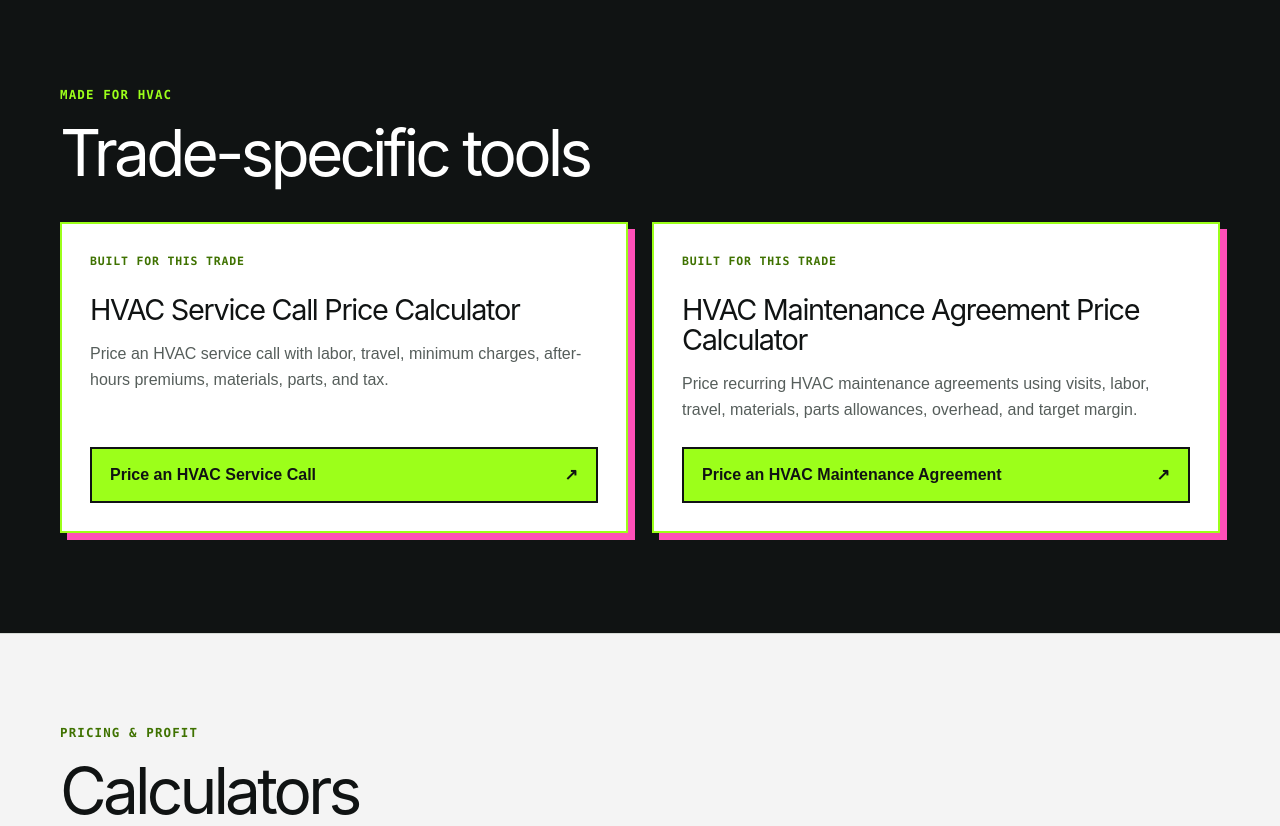
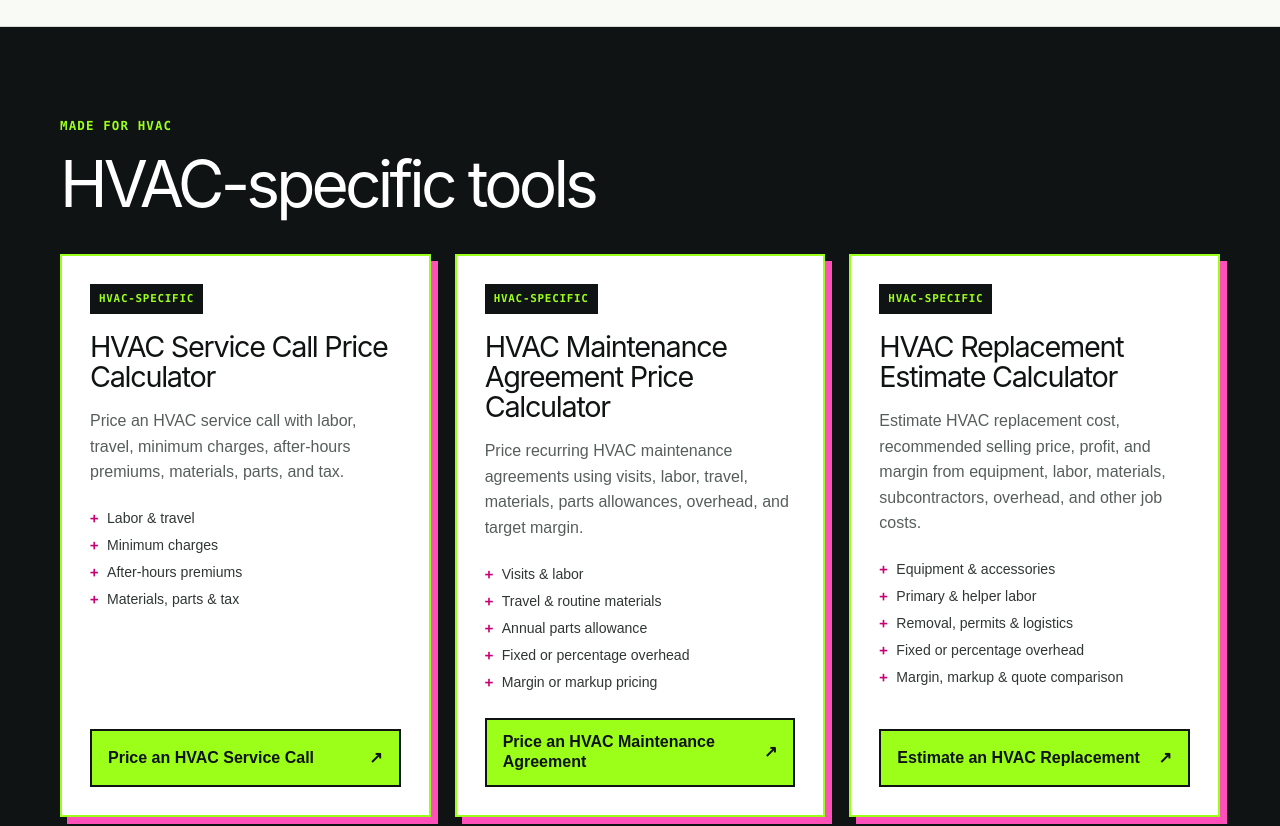
Before and after one commit to jakevans90/jakegenerates, a Next.js app: page /professions/hvac in a window 1280 px wide. Shown: the part 700-1526 px from the top of the page. Built offline with nearby package versions, Linux system fonts and the light colour scheme; no server answers.

Commit message:
Add HVAC replacement calculator to profession hub

```diff
--- a/src/app/globals.css
+++ b/src/app/globals.css
@@ -131,16 +131,21 @@ a:focus-visible { outline: 3px solid var(--pink); outline-offset: 4px; }
 .profession-specific .kicker, .profession-generators .kicker { color: var(--green); }
 .profession-group-heading { margin-bottom: 38px; }
 .profession-tool-grid { display: grid; grid-template-columns: repeat(3, minmax(0, 1fr)); gap: 24px; }
-.profession-tool-grid-featured { grid-template-columns: repeat(2, minmax(0, 1fr)); }
+.profession-tool-grid-featured { grid-template-columns: repeat(3, minmax(0, 1fr)); }
 .profession-tool-card { min-width: 0; min-height: 285px; display: flex; flex-direction: column; padding: 28px; border: 1px solid var(--border); background: var(--surface); box-shadow: 6px 6px 0 var(--green); }
 .profession-tool-card h3 { margin: 0 0 16px; color: var(--ink); font-family: var(--font-geist-sans); font-size: 1.8rem; line-height: 1.05; letter-spacing: -.045em; }
 .profession-tool-card p { margin: 0 0 24px; color: var(--muted); line-height: 1.6; }
 .profession-tool-card a { display: inline-flex; justify-content: space-between; gap: 18px; margin-top: auto; padding-top: 17px; border-top: 2px solid var(--ink); font-weight: 900; }
 .profession-tool-card a:hover { color: var(--pink-deep); }
-.profession-tool-card-featured { min-height: 260px; border: 2px solid var(--green); box-shadow: 7px 7px 0 var(--pink); }
-.profession-tool-card-featured a { min-height: 56px; align-items: center; justify-content: space-between; padding: 12px 18px; border: 2px solid var(--ink); background: var(--green); color: var(--ink); transition: background var(--transition), color var(--transition); }
+.profession-tool-card-featured { min-height: 440px; border: 2px solid var(--green); box-shadow: 7px 7px 0 var(--pink); transition: transform var(--transition), box-shadow var(--transition); }
+.profession-tool-card-featured:hover { transform: translate(3px, 3px); box-shadow: 4px 4px 0 var(--pink); }
+.profession-tool-card-featured a { min-height: 58px; align-items: center; justify-content: space-between; gap: 12px; padding: 12px 16px; border: 2px solid var(--ink); background: var(--green); color: var(--ink); line-height: 1.3; transition: background var(--transition), color var(--transition); }
 .profession-tool-card-featured a:hover { background: var(--ink); color: var(--green); }
-.profession-tool-label { color: var(--green-deep) !important; font-family: var(--font-geist-mono); font-size: .72rem; font-weight: 800; letter-spacing: .07em; text-transform: uppercase; }
+.profession-tool-label { align-self: flex-start; margin-bottom: 18px !important; padding: 6px 9px; background: var(--ink); color: var(--green) !important; font-family: var(--font-geist-mono); font-size: .68rem; font-weight: 800; letter-spacing: .07em; line-height: 1; text-transform: uppercase; }
+.profession-tool-features { display: grid; gap: 8px; margin: 0 0 26px; padding: 0; color: #303635; list-style: none; }
+.profession-tool-features li { position: relative; padding-left: 17px; font-size: .88rem; line-height: 1.35; }
+.profession-tool-features li::before { content: "+"; position: absolute; left: 0; color: var(--pink-deep); font-family: var(--font-geist-mono); font-weight: 900; }
+.profession-tool-card-featured a span[aria-hidden="true"] { flex: 0 0 auto; }
 .profession-generators { background: var(--ink); color: white; }
 .profession-generators .profession-tool-card { border-color: #424847; background: var(--ink-soft); box-shadow: 6px 6px 0 var(--pink); }
 .profession-generators .profession-tool-card h3 { color: white; }
@@ -234,6 +239,7 @@ a:focus-visible { outline: 3px solid var(--pink); outline-offset: 4px; }
   .professions-section, .profession-group { padding-block: 76px 84px; }
   .professions-heading h2, .profession-group-heading h2 { font-size: clamp(1.85rem, 7.5vw, 2.25rem); }
   .profession-card, .profession-tool-card { padding: 24px 21px; }
+  .profession-tool-card-featured { min-height: 0; }
   .profession-hero { padding: 48px 0 68px; }
   .profession-back { margin-bottom: 38px; }
   .profession-hero h1 { font-size: clamp(3rem, 15vw, 4.25rem); }
--- a/src/app/professions/[slug]/page.tsx
+++ b/src/app/professions/[slug]/page.tsx
@@ -41,8 +41,8 @@ export default async function ProfessionPage({ params }: ProfessionPageProps) {
     </div></section>
 
     {specificTools.length > 0 && <section className="profession-group profession-specific"><div className="shell">
-      <div className="profession-group-heading"><p className="kicker">Made for {profession.name}</p><h2>Trade-specific tools</h2></div>
-      <div className="profession-tool-grid profession-tool-grid-featured">{specificTools.map((tool) => <ProfessionToolCard tool={tool} featured key={tool.id} />)}</div>
+      <div className="profession-group-heading"><p className="kicker">Made for {profession.name}</p><h2>{profession.specificToolsTitle ?? "Trade-specific tools"}</h2></div>
+      <div className="profession-tool-grid profession-tool-grid-featured">{specificTools.map((tool) => <ProfessionToolCard tool={tool} featured featuredLabel={`${profession.name}-specific`} key={tool.id} />)}</div>
     </div></section>}
 
     <section className="profession-group"><div className="shell">
--- a/src/components/profession-tool-card.tsx
+++ b/src/components/profession-tool-card.tsx
@@ -1,10 +1,13 @@
 import type { Tool } from "@/data/tools";
 
-export function ProfessionToolCard({ tool, featured = false }: { tool: Tool; featured?: boolean }) {
+export function ProfessionToolCard({ tool, featured = false, featuredLabel = "Built for this trade" }: { tool: Tool; featured?: boolean; featuredLabel?: string }) {
   return <article className={`profession-tool-card${featured ? " profession-tool-card-featured" : ""}`}>
-    {featured && <p className="profession-tool-label">Built for this trade</p>}
+    {featured && <p className="profession-tool-label">{featuredLabel}</p>}
     <h3>{tool.name}</h3>
     <p>{tool.description}</p>
+    {featured && <ul className="profession-tool-features" aria-label={`${tool.name} highlights`}>
+      {tool.features.map((feature) => <li key={feature}>{feature}</li>)}
+    </ul>}
     <a href={tool.url} target="_blank" rel="noreferrer">{tool.cta} <span aria-hidden="true">↗</span><span className="sr-only"> (opens in a new tab)</span></a>
   </article>;
 }
--- a/src/data/tools.ts
+++ b/src/data/tools.ts
@@ -23,6 +23,7 @@ export type Profession = {
   cardDescription: string;
   description: string;
   metaDescription: string;
+  specificToolsTitle?: string;
 };
 
 const fieldTrades = ["hvac", "electricians", "plumbers", "handyman"] as const;
@@ -35,7 +36,8 @@ export const tools: readonly Tool[] = [
   { id: "break-even-calculator", name: "Break-Even Calculator", category: "calculator", question: "What do I need to break even?", description: "See how many jobs, how much revenue, or how many billable hours you need to cover costs and hit a profit target.", features: ["Per-job break-even", "Billable-hours break-even", "Contribution margin", "Target-profit jobs, hours & revenue", "Local draft recovery"], cta: "Calculate Break-Even", url: "https://break-even.jakegenerates.com/", professions: allProfessions },
   { id: "job-profit-calculator", name: "Job Profit Calculator", category: "calculator", question: "What did the job actually make?", description: "See what a job actually made after labor, parts, subcontractors, travel, processing fees, and overhead.", features: ["Full job cost", "Profit & margin", "Break-even revenue", "Target pricing"], cta: "Calculate Job Profit", url: "https://job-profit.jakegenerates.com/", professions: allProfessions },
   { id: "hvac-service-call-price-calculator", name: "HVAC Service Call Price Calculator", category: "calculator", question: "What should this service call cost?", description: "Price an HVAC service call with labor, travel, minimum charges, after-hours premiums, materials, parts, and tax.", features: ["Labor & travel", "Minimum charges", "After-hours premiums", "Materials, parts & tax"], cta: "Price an HVAC Service Call", url: "https://hvac-service-call.jakegenerates.com/", professions: ["hvac"], professionSpecific: "hvac" },
-  { id: "hvac-maintenance-agreement-price-calculator", name: "HVAC Maintenance Agreement Price Calculator", category: "calculator", question: "What should this maintenance agreement cost?", description: "Price recurring HVAC maintenance agreements using visits, labor, travel, materials, parts allowances, overhead, and target margin.", features: ["Visits per year", "Labor hours & cost", "Travel & routine materials", "Annual parts allowance", "Fixed or percentage overhead", "Margin or markup pricing", "Monthly & per-visit equivalents", "Current agreement comparison"], cta: "Price an HVAC Maintenance Agreement", url: "https://hvac-maintenance.jakegenerates.com/", professions: ["hvac"], professionSpecific: "hvac" },
+  { id: "hvac-maintenance-agreement-price-calculator", name: "HVAC Maintenance Agreement Price Calculator", category: "calculator", question: "What should this maintenance agreement cost?", description: "Price recurring HVAC maintenance agreements using visits, labor, travel, materials, parts allowances, overhead, and target margin.", features: ["Visits & labor", "Travel & routine materials", "Annual parts allowance", "Fixed or percentage overhead", "Margin or markup pricing"], cta: "Price an HVAC Maintenance Agreement", url: "https://hvac-maintenance.jakegenerates.com/", professions: ["hvac"], professionSpecific: "hvac" },
+  { id: "hvac-replacement-estimate-calculator", name: "HVAC Replacement Estimate Calculator", category: "calculator", question: "What should I charge for this replacement?", description: "Estimate HVAC replacement cost, recommended selling price, profit, and margin from equipment, labor, materials, subcontractors, overhead, and other job costs.", features: ["Equipment & accessories", "Primary & helper labor", "Removal, permits & logistics", "Fixed or percentage overhead", "Margin, markup & quote comparison"], cta: "Estimate an HVAC Replacement", url: "https://hvac-replacement.jakegenerates.com/", professions: ["hvac"], professionSpecific: "hvac" },
   { id: "service-quote-generator", name: "Service Quote Generator", category: "generator", value: "Price the work and send a polished quote.", description: "Build itemized service quotes with your branding, clear totals, and a professional PDF ready to share.", features: ["Parts & labor", "Pricing & tax", "Branded PDF"], cta: "Create a Quote", url: "https://service-quotes.jakegenerates.com/", professions: allProfessions },
   { id: "service-agreement-generator", name: "Service Agreement Generator", category: "generator", value: "Set recurring service expectations clearly.", description: "Create a clear, professional recurring-service agreement for maintenance and support work.", features: ["Coverage & exclusions", "Flexible service pricing", "Renewal & termination terms", "Branded PDF"], cta: "Create a Service Agreement", url: "https://service-agreements.jakegenerates.com/", professions: allProfessions },
   { id: "change-order-generator", name: "Change Order Generator", category: "generator", value: "Keep scope and price changes clear.", description: "Document additions or deductions, show the revised job total, and capture an approval in one clean PDF.", features: ["Add & deduct", "Revised total", "Approval section"], cta: "Create a Change Order", url: "https://change-orders.jakegenerates.com/", professions: allProfessions },
@@ -44,7 +46,7 @@ export const tools: readonly Tool[] = [
 ];
 
 export const professions: readonly Profession[] = [
-  { slug: "hvac", name: "HVAC", cardDescription: "Price service calls and maintenance agreements, then manage the paperwork around every HVAC job.", description: "Pricing calculators and service-document tools for HVAC contractors, from labor rates, service-call pricing, and maintenance agreements through quotes, reports, and invoices.", metaDescription: "Free HVAC pricing calculators for service calls and maintenance agreements, plus quote, report, and invoice tools for contractors." },
+  { slug: "hvac", name: "HVAC", cardDescription: "Price service calls, maintenance agreements, and replacement work, then manage the paperwork around every HVAC job.", description: "Pricing calculators and service-document tools for HVAC contractors, from labor rates and service-call pricing to maintenance agreements, replacement estimates, quotes, reports, and invoices.", metaDescription: "Free HVAC pricing calculators for service calls, maintenance agreements, and replacement estimates, plus quote, report, and invoice tools for contractors.", specificToolsTitle: "HVAC-specific tools" },
   { slug: "electricians", name: "Electricians", cardDescription: "Price electrical work and create clear customer-ready documents.", description: "Pricing and paperwork tools for electrical service businesses, including labor rates, job costing, quotes, change orders, service reports, and invoices.", metaDescription: "Free pricing, job-costing, quote, change-order, report, and invoice tools for electricians and electrical service businesses." },
   { slug: "plumbers", name: "Plumbers", cardDescription: "Work out profitable pricing and keep plumbing paperwork organized.", description: "Practical calculators and document tools for plumbing service businesses, covering pricing, job costing, agreements, service work, and invoicing.", metaDescription: "Free pricing calculators and professional document generators for plumbers and plumbing service businesses." },
   { slug: "handyman", name: "Handyman", cardDescription: "Handle pricing and paperwork for repairs, projects, and service calls.", description: "Simple pricing and paperwork tools for handyman businesses handling repairs, small projects, service calls, and customer documentation.", metaDescription: "Free pricing, estimating, quote, service-document, and invoice tools for handyman businesses." },
```
